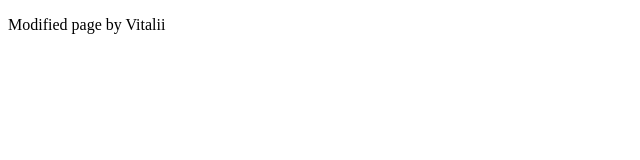
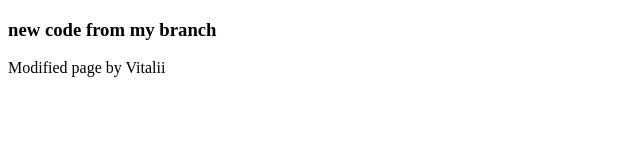
Before and after one commit to vitaliiptp/BlockchainWebpage, a plain HTML site: page index1.html in a window 1280 px wide. Shown: the whole page, without its empty margins (0-640 px from the left). Drawn offline with Linux system fonts and the light colour scheme.

Commit message:
new code from my branch

```diff
--- a/index1.html
+++ b/index1.html
@@ -7,7 +7,7 @@
     <title>Title</title>
 </head>
 <body>
-
+<h3>new code from my branch</h3>
  <p>Modified page by Vitalii</p>
 
 </body>
```
